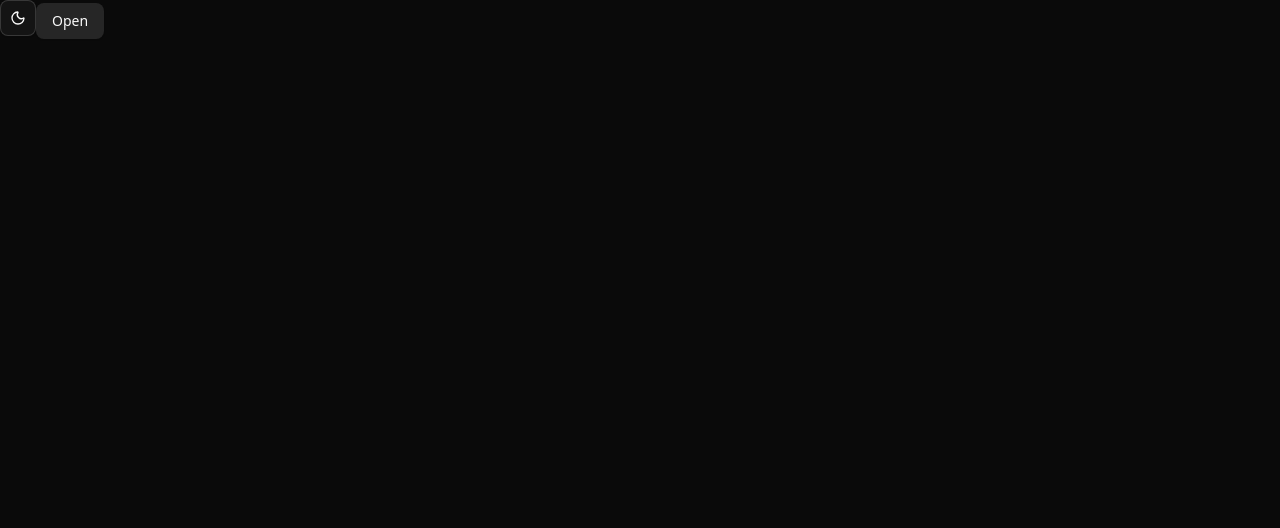
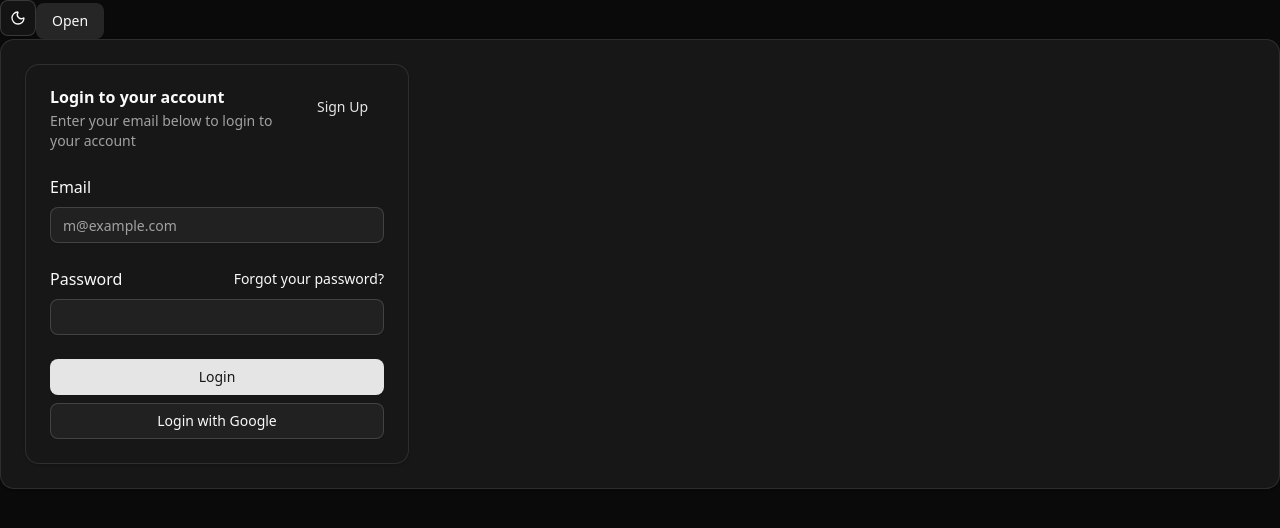
Before and after one commit to CraftBuiler/Build-a-beginner-Project-with-friends, a React (Vite) app: page / in a window 1280 px wide. Shown: the top 528 px of the page. Built offline with nearby package versions, Linux system fonts and the light colour scheme.

Commit message:
chore(dpc): update dependencies

```diff
--- a/src/App.tsx
+++ b/src/App.tsx
@@ -1,6 +1,8 @@
 import { DropdownMenuDemo } from './components/drop-down-menu-example'
 import { ModeToggle } from './components/mode-toogle'
+import { Card, CardContent } from '@/components/ui/card'
 import { ThemeProvider } from './context/themeProvider'
+import { Post } from '@/components/Post/Post'
 
 function App() {
     return (
@@ -8,6 +10,11 @@
             <ThemeProvider defaultTheme="dark" storageKey="vite-ui-theme">
                 <ModeToggle />
                 <DropdownMenuDemo />
+                <Card>
+                    <CardContent>
+                        <Post />
+                    </CardContent>
+                </Card>
             </ThemeProvider>
         </>
     )
--- a/src/components/Post/Post.tsx
+++ b/src/components/Post/Post.tsx
@@ -1,13 +1,15 @@
 import { PostCreate } from './createPost'
 import { PostFilter } from './filterPost'
+import { PostList } from './listPosts'
 import { PostSorting } from './sortingPost'
 
 export const Post = () => {
     return (
         <div>
-            <PostCreate></PostCreate>
-            <PostFilter></PostFilter>
-            <PostSorting></PostSorting>
+            <PostCreate />
+            <PostFilter />
+            <PostSorting />
+            <PostList />
         </div>
     )
 }
--- a/src/components/Post/createPost.tsx
+++ b/src/components/Post/createPost.tsx
@@ -1,3 +1,62 @@
+import {
+    Card,
+    CardAction,
+    CardContent,
+    CardDescription,
+    CardFooter,
+    CardHeader,
+    CardTitle,
+} from '@/components/ui/card'
+import { Button } from '@/components/ui/button'
+import { Input } from '@/components/ui/input'
+
 export const PostCreate = () => {
-    return <div></div>
+    return (
+        <Card className="w-full max-w-sm">
+            <CardHeader>
+                <CardTitle>Login to your account</CardTitle>
+                <CardDescription>
+                    Enter your email below to login to your account
+                </CardDescription>
+                <CardAction>
+                    <Button variant="link">Sign Up</Button>
+                </CardAction>
+            </CardHeader>
+            <CardContent>
+                <form>
+                    <div className="flex flex-col gap-6">
+                        <div className="grid gap-2">
+                            <label htmlFor="email">Email</label>
+                            <Input
+                                id="email"
+                                type="email"
+                                placeholder="m@example.com"
+                                required
+                            />
+                        </div>
+                        <div className="grid gap-2">
+                            <div className="flex items-center">
+                                <label htmlFor="password">Password</label>
+                                <a
+                                    href="#"
+                                    className="ml-auto inline-block text-sm underline-offset-4 hover:underline"
+                                >
+                                    Forgot your password?
+                                </a>
+                            </div>
+                            <Input id="password" type="password" required />
+                        </div>
+                    </div>
+                </form>
+            </CardContent>
+            <CardFooter className="flex-col gap-2">
+                <Button type="submit" className="w-full">
+                    Login
+                </Button>
+                <Button variant="outline" className="w-full">
+                    Login with Google
+                </Button>
+            </CardFooter>
+        </Card>
+    )
 }
--- /dev/null
+++ b/src/components/Post/listPosts.tsx
@@ -0,0 +1,3 @@
+export const PostList = () => {
+    return <div></div>
+}
--- a/src/components/hook-form.tsx
+++ b/src/components/hook-form.tsx
@@ -16,6 +16,7 @@
     FormLabel,
     FormMessage,
 } from '@/components/ui/form'
+import type { CheckedState } from '@radix-ui/react-checkbox'
 
 const items = [
     {
@@ -104,7 +105,7 @@
                                                             item.id
                                                         )}
                                                         onCheckedChange={(
-                                                            checked
+                                                            checked: CheckedState
                                                         ) => {
                                                             return checked
                                                                 ? field.onChange(
```
Also changed, not shown: package.json (+16 -4 lines), .prettierrc.json (added), 1 other file (tests, documents, lock files or other folders).
